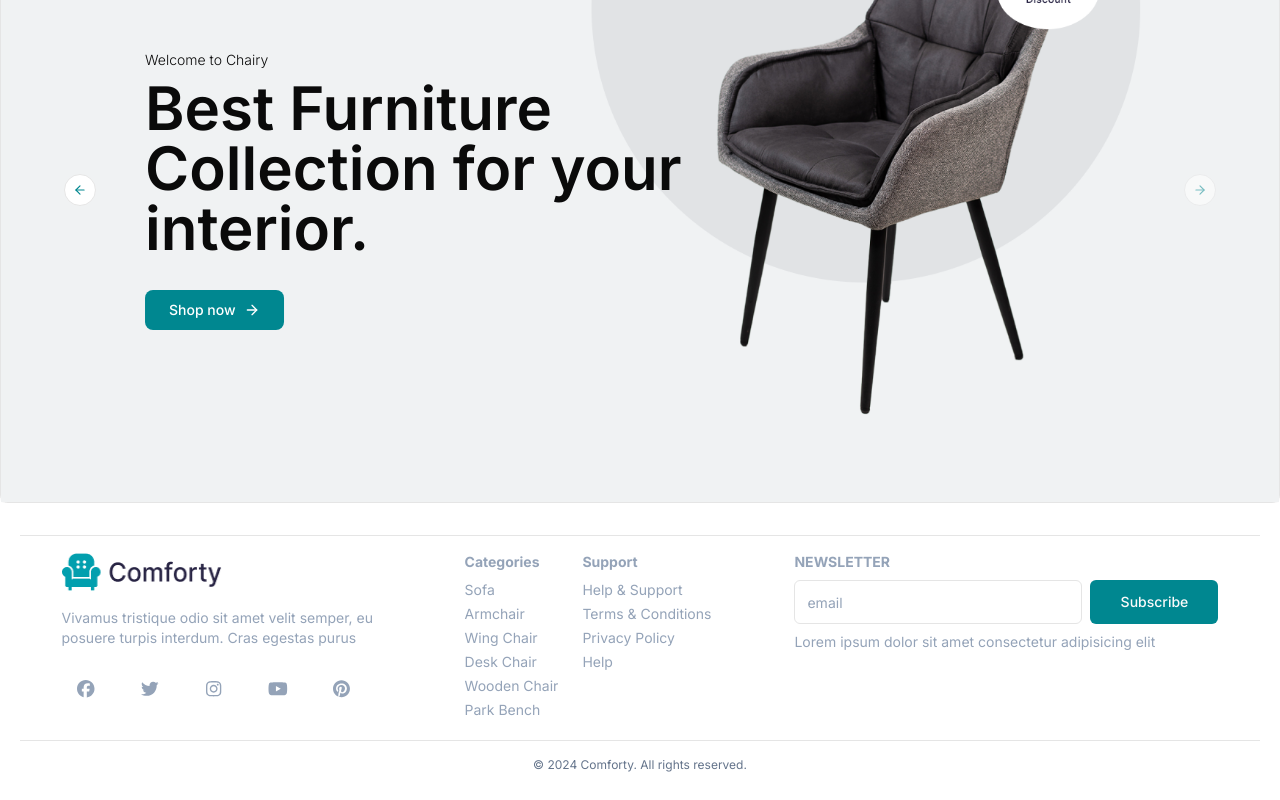
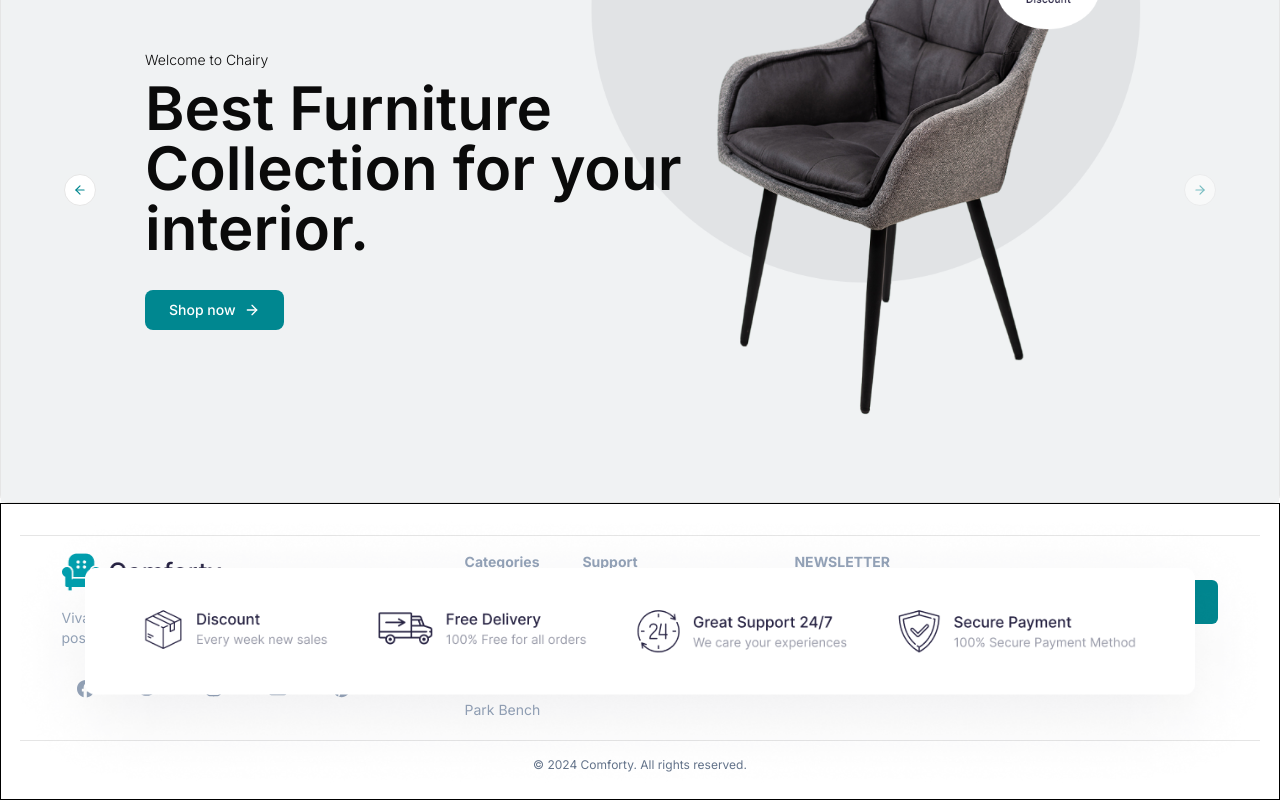
Before and after one commit to Abduh-Belhaje/Comforty-E-commerce, a React (Vite) app in the folder frontend/: page / in a window 1280 px wide. Shown: the part 279-1079 px from the top of the page. Built offline with nearby package versions, Linux system fonts and the light colour scheme; no server answers.

Commit message:
added the feature

```diff
--- a/frontend/src/pages/home/index.jsx
+++ b/frontend/src/pages/home/index.jsx
@@ -1,11 +1,17 @@
 import BannerCarousel from "./components/bannerCarousel";
+import Feature from "../../assets/Feature.png";
 import { useUser } from "@clerk/clerk-react";
 import React from "react";
 
 export default function Home() {
   return (
-    <div className="flex justify-center items-center">
-      <BannerCarousel />
-    </div>
+    <>
+      <div className="flex flex-col">
+        <BannerCarousel />
+      </div>
+      <div className="absolute flex justify-center align-center border-black ">
+        <img src={Feature} className="border border-black " />
+      </div>
+    </>
   );
 }
```
Also changed, not shown: frontend/src/assets/Feature.png (added).
